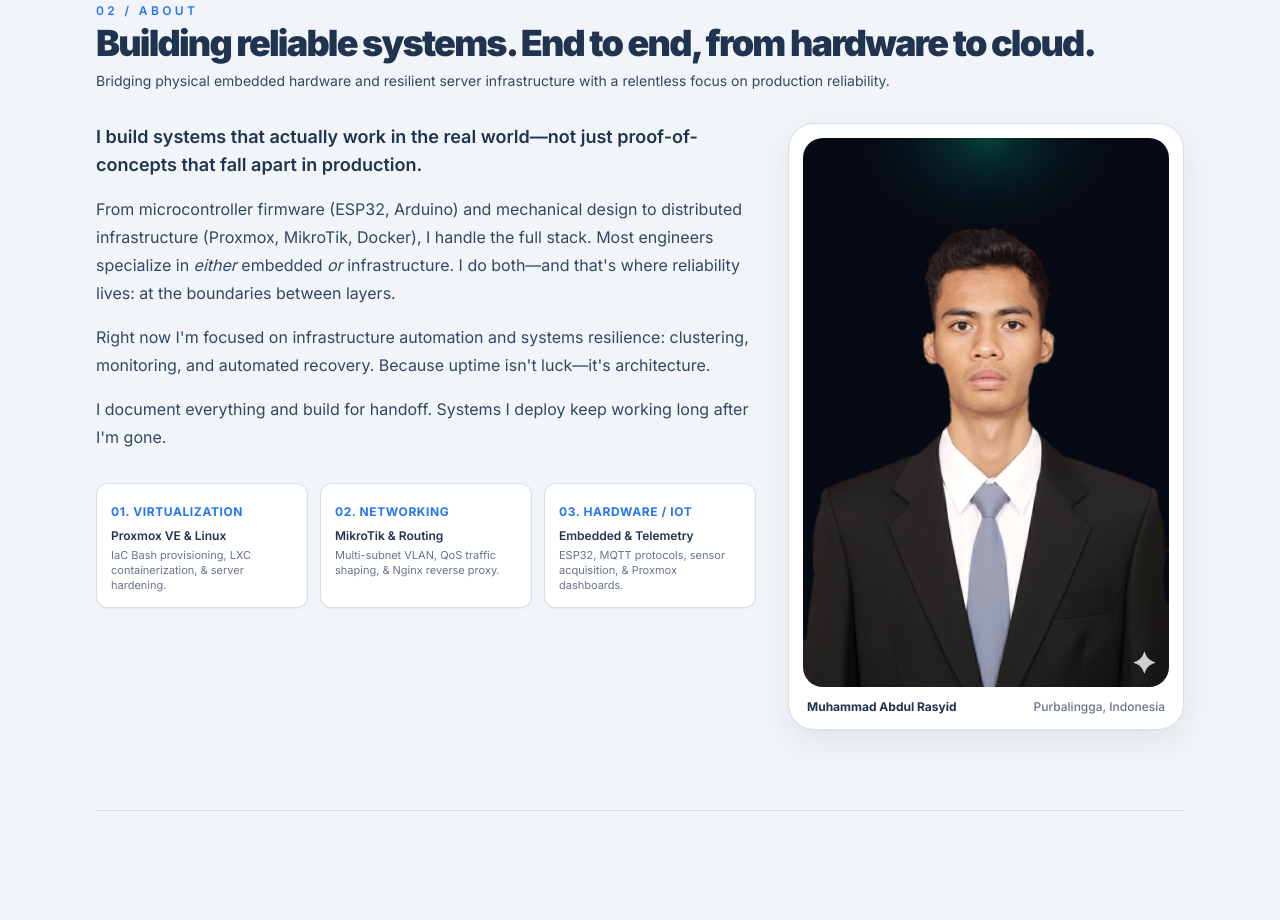
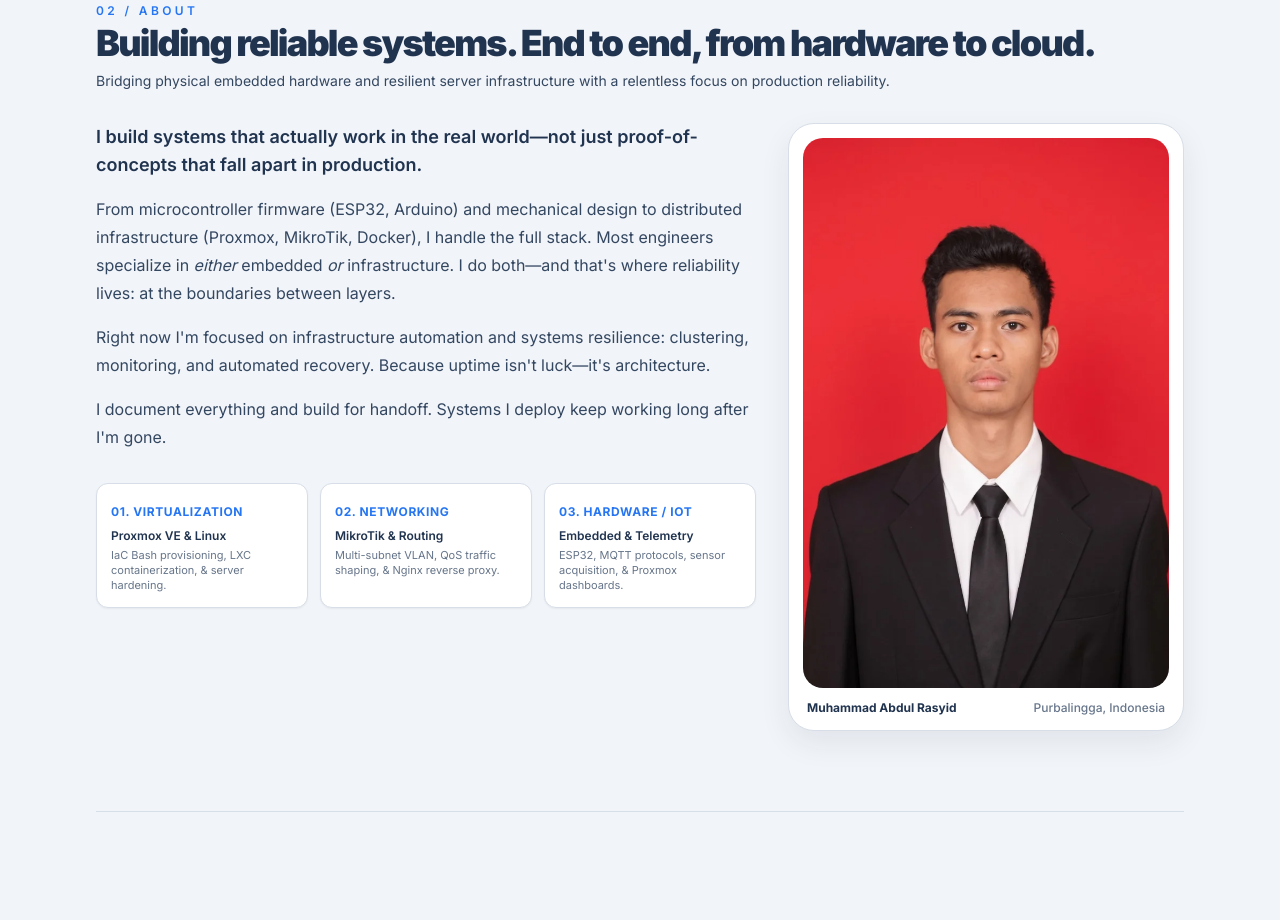
Before and after one commit to MASR170902/website-portfolio, a website built with Vite: page index.html in a window 1280 px wide. Shown: the part 2311-3231 px from the top of the page. Built offline with nearby package versions, Linux system fonts and the light colour scheme.

Commit message:
Update Profil

```diff
--- a/index.html
+++ b/index.html
@@ -670,10 +670,10 @@
           <!-- Clean Portrait Container (No Extraneous Decorative Icons) -->
           <div class="overflow-hidden rounded-2xl border border-border bg-white p-3 shadow-soft sm:rounded-[26px] sm:p-3.5">
             <img
-              src="./profil.jpg"
+              src="./profil.webp"
               alt="Portrait of Muhammad Abdul Rasyid"
-              width="400"
-              height="400"
+              width="682"
+              height="1024"
               class="h-auto w-full rounded-xl object-cover sm:rounded-[20px]"
               loading="lazy"
               decoding="async"
--- a/package.json
+++ b/package.json
@@ -12,6 +12,7 @@
   "devDependencies": {
     "autoprefixer": "^10.4.20",
     "postcss": "^8.4.49",
+    "sharp": "^0.35.5",
     "tailwindcss": "^3.4.17",
     "vite": "^6.0.7"
   }
```
Also changed, not shown: profil.jpg (deleted), profil.webp (added), public/profil.webp (added), 1 other file.
